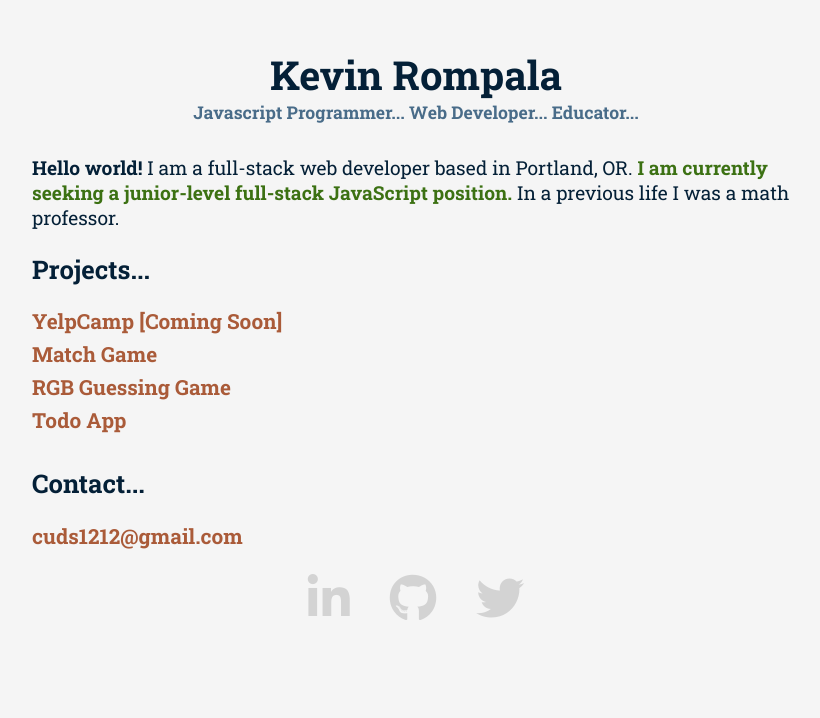
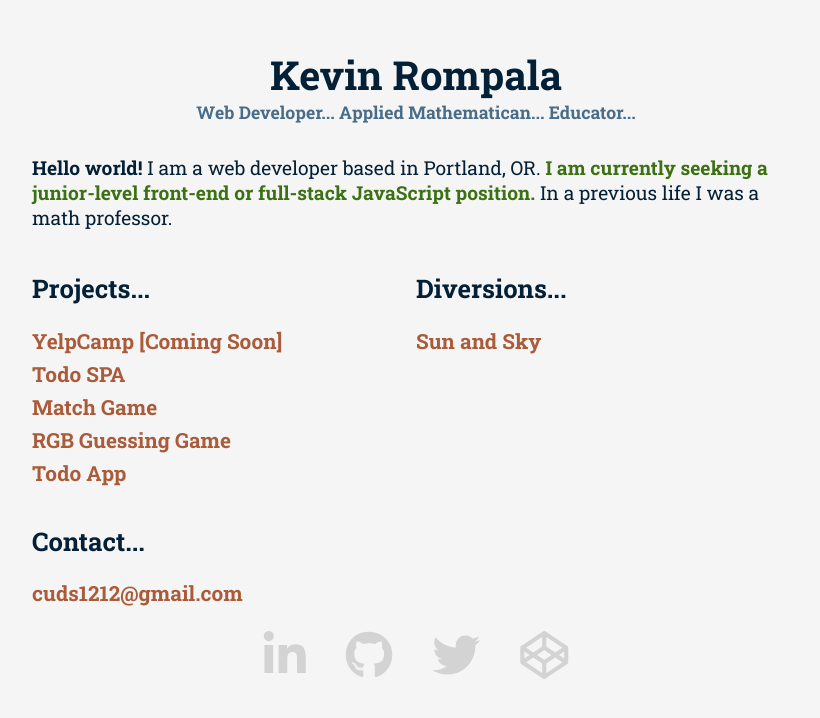
Before and after one commit to cuds1212/cuds1212.github.io, a plain HTML site: page index.html in a window 1280 px wide. Shown: the whole page, without its empty margins (224-1044 px from the left). Drawn offline with nearby package versions, Linux system fonts and the light colour scheme.

Commit message:
Added diversions, todo SPA, and animations.

```diff
--- a/index.html
+++ b/index.html
@@ -22,24 +22,37 @@
 		<!-- Header -->
 		<header>
 			<h1 class="title">Kevin Rompala</h1>
-			<h3 class="sub-title">Javascript Programmer... Web Developer... Educator...</h3>
+			<h3 class="sub-title"><span class="title-1">Web Developer...</span> <span class="title-2">Applied Mathematican...</span> <span class="title-3">Educator...</span></h3>
 		</header>
 
+		<div class="main-container">
 		<!-- Intro -->
 		<div id="intro">
-			<p><strong>Hello world!</strong> I am a full-stack web developer based in Portland, OR. <span class="job-plea">I am currently seeking a junior-level full-stack JavaScript position.</span> In a previous life I was a math professor.</p>
+			<p><strong>Hello world!</strong> I am a web developer based in Portland, OR. <span class="job-plea">I am currently seeking a junior-level front-end or full-stack JavaScript position.</span> In a previous life I was a math professor.</p>
 		</div>
 
+		<!-- Code Examples -->
+		<div id="code-container">
 			<!-- Projects -->
 			<div id="projects">
 				<h2>Projects...</h2>
 				<ul class="project-list">
 					<li class="project"><a href="">YelpCamp [Coming Soon]</a></li>
+					<li class="project"><a href="https://github.com/cuds1212/todo-SPA">Todo SPA</a></li>
 					<li class="project"><a href="https://github.com/cuds1212/match-game">Match Game</a></li>
 					<li class="project"><a href="https://github.com/cuds1212/rgb-guessing-game">RGB Guessing Game</a></li>
 					<!-- <li class="project"><a href="">iOS Calculator App [Coming Soon]</a></li> -->
 					<li class="project"><a href="https://github.com/cuds1212/todo-app">Todo App</a></li>
 				</ul>
+			</div>
+
+			<!-- Diversions -->
+			<div id="diversions">
+				<h2>Diversions...</h2>
+				<ul class="diversion-list">
+					<li class="diversion"><a href="https://codepen.io/cuds1212/pen/pdLVNW">Sun and Sky</a></li>
+				</ul>
+			</div>
 		</div>
 
 		<!-- Contact -->
@@ -50,9 +63,19 @@
 				<li class="contact"><a href="https://www.linkedin.com/in/kevin-rompala/"><i class="fa fa-linkedin fa-3x"></i></a></li>
 				<li class="contact"><a href="https://github.com/cuds1212"><i class="fa fa-github fa-3x"></i></a></li>
 				<li class="contact"><a href="https://twitter.com/cuds1212/"><i class="fa fa-twitter fa-3x"></i></a></li>
+				<li class="contact"><a href="https://codepen.io/cuds1212/"><i class="fa fa-codepen fa-3x"></i></a></li>
 			</ul>
 		</div>
 		</div>
+	</div>
+
+	<script
+	src="https://code.jquery.com/jquery-3.2.1.min.js"
+	integrity="sha256-hwg4gsxgFZhOsEEamdOYGBf13FyQuiTwlAQgxVSNgt4="
+	crossorigin="anonymous"></script>
+
+	<script src="main.js"></script>
+
 
 </body>
 </html>
--- a/main.css
+++ b/main.css
@@ -13,23 +13,92 @@ body {
 #container {
 	margin: 0 auto;
 	width: 60%;
+	position: relative;
 }
 
 header {
+	position: relative;
 	margin-bottom: 2rem;
 	text-align: center;
+
+	/*transition: all .5s linear;*/
+	/*transform: scale(0);*/
+}
+
+@keyframes header-zoom {
+	60% {
+		transform: scale(1.2);
+	}
+	80% {
+		transform: scale(0.9);
+	}
+	100% {
+		transform: scale(1);
+	}
+}
+
+.main-container {
+	position: relative;
+	top: 0px;
+	opacity: 0;
+	transition: all .5s linear 4s;
+}
+
+.main-container-show {
+	top: 0px;
+	opacity: 1;
 }
 
 .title {
+	position: relative;
 	color: #042037;
 	font-size: 2.5rem;
 	margin: 3rem 0 0 0;
+
+	opacity: 0;
+	top: 35px;
+	animation: title-move .4s linear forwards;
+}
+
+@keyframes title-move {
+	0% {
+		opacity: 0;
+		top: 35px;
+	}
+	100% {
+		opacity: 1;
+		top: 0px;
+	}
 }
 
 .sub-title {
 	color: #496C89;
 	font-size: 1.1rem;
 	margin: 0;
+}
+
+.sub-title .title-1 {
+	opacity: 0;
+	animation: title-appear .4s .8s linear forwards;
+}
+
+.sub-title .title-2 {
+	opacity: 0;
+	animation: title-appear .4s 1.8s linear forwards;
+}
+
+.sub-title .title-3 {
+	opacity: 0;
+	animation: title-appear .4s 2.8s linear forwards;
+}
+
+@keyframes title-appear {
+	0% {
+		opacity: 0;
+	}
+	100% {
+		opacity: 1;
+	}
 }
 
 #intro {
@@ -50,24 +119,35 @@ h2 {
 	font-size: 1.6rem;
 }
 
-.project-list {
+#code-container {
+	display: flex;
+	flex-direction: row;
+	flex-wrap: nowrap;
+}
+
+#projects, #diversions {
+	flex-basis: 50%;
+	flex-grow: 1;
+}
+
+.project-list, .diversion-list {
 	list-style: none;
 	margin: 0;
 	padding: 0;
 }
 
-.project {
+.project, .diversion {
 	margin: 0 0 5px 0;
 }
 
-.project a, #email {
+.project a, #email, .diversion a {
 	color: #AA5B39;
 	font-size: 1.3rem;
 	font-weight: bold;
 	text-decoration: none;
 }
 
-.project a:hover, #email:hover {
+.project a:hover, #email:hover, .diversion a:hover {
 	border-bottom: 3px solid #803515;
 	color: #803515;
 }
@@ -91,11 +171,13 @@ h2 {
 
 i {
 	color: lightgray;
+	padding-bottom: 3px;
 }
 
 .fa-github:hover {
 	color: #6e5494;
 	border-bottom: 3px solid #6e5494;
+	/*animation: wiggle .4s linear forwards;*/
 }
 
 .fa-twitter:hover {
@@ -106,6 +188,26 @@ i {
 .fa-linkedin:hover {
 	color: #0077B5;
 	border-bottom: 3px solid #0077B5;
+}
+
+.fa-codepen:hover {
+	color: #000;
+	border-bottom: 3px solid #000;
+}
+
+@keyframes wiggle {
+	25% {
+		transform: rotate(15deg);
+	}
+	50% {
+		transform: rotate(-10deg);
+	}
+	75% {
+		transform: rotate(5deg);
+	}
+	100% {
+		transform: rotate(0deg);
+	}
 }
 
 @media (max-width: 600px){
--- /dev/null
+++ b/main.js
@@ -0,0 +1,4 @@
+$(document).ready(function(){
+    $('header').addClass('header-show');
+    $('.main-container').addClass('main-container-show');
+});
```
Lines whose indentation alone changed are shown as unchanged.
